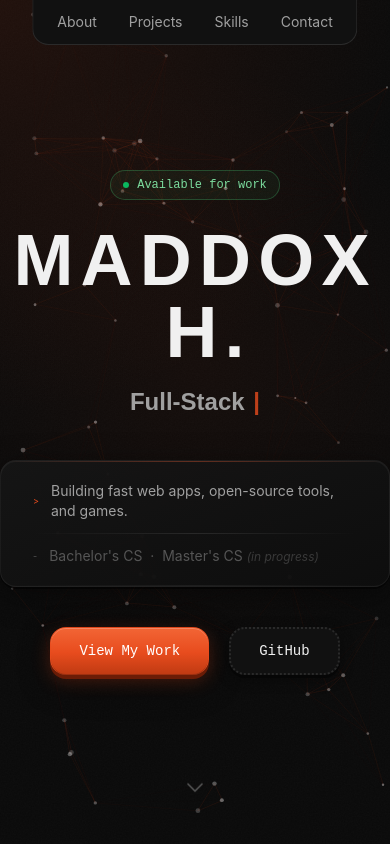
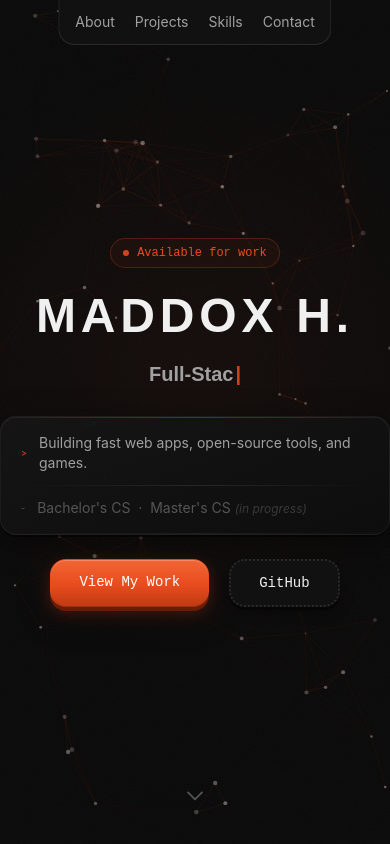
Before and after one commit to Aznos/Portfolio, a React app in the folder portfolio/: page / in a window 390 px wide. Shown: the top 844 px of the page. Built offline with nearby package versions, Linux system fonts and the light colour scheme; the HTML template or start-up script is replaced by a standard one.

Commit message:
Mobile improvements

```diff
--- a/portfolio/src/components/ContactSection.tsx
+++ b/portfolio/src/components/ContactSection.tsx
@@ -77,7 +77,7 @@ export default function ContactSection() {
             whileInView={{ opacity: 1, y: 0 }}
             viewport={{ once: true }}
             transition={{ duration: 0.5, delay: 0.1 }}
-            className="font-display text-5xl font-bold text-text-primary"
+            className="font-display text-4xl sm:text-5xl font-bold text-text-primary"
           >
             GET IN TOUCH
           </motion.h2>
--- a/portfolio/src/components/Hero.tsx
+++ b/portfolio/src/components/Hero.tsx
@@ -53,7 +53,7 @@ export default function Hero() {
                 <rect width="100%" height="100%" filter="url(#grain)"/>
             </svg>
             <motion.div
-                className="absolute pointer-events-none rounded-full"
+                className="hidden md:block absolute pointer-events-none rounded-full"
                 style={{
                     left: mouseXPx, top: mouseYPx,
                     translateX: '-50%', translateY: '-50%',
@@ -73,16 +73,15 @@ export default function Hero() {
                 <motion.div
                     initial={{ opacity: 0, y: -10 }} animate={{ opacity: 1, y: 0 }}
                     transition={{ delay: 0.1, duration: 0.5 }}
-                    className="mb-6 flex items-center gap-2 px-3 py-1.5 rounded-full text-xs font-mono select-none"
-                    style={{ border: '1px solid rgba(74,222,128,0.25)', background: 'rgba(74,222,128,0.05)', color: 'rgba(134,239,172,0.9)' }}
+                    className="mb-6 flex items-center gap-2 px-3 py-1.5 rounded-full text-xs font-mono select-none border border-accent-primary/25 bg-accent-primary/5 text-accent-primary"
                 >
-                    <span className="w-1.5 h-1.5 rounded-full bg-green-400 animate-pulse" />
+                    <span className="w-1.5 h-1.5 rounded-full bg-accent-primary animate-pulse" />
                     Available for work
                 </motion.div>
                 <motion.h1
                     variants={{ hidden: {}, visible: { transition: { staggerChildren: 0.055 } } }}
                     initial="hidden" animate="visible"
-                    className="text-center text-7xl font-display font-bold text-text-primary tracking-widest select-none"
+                    className="text-center text-5xl sm:text-7xl font-display font-bold text-text-primary tracking-widest select-none"
                 >
                     {TITLE_CHARS.map((ch, i) => (
                         <motion.span
@@ -106,7 +105,7 @@ export default function Hero() {
                 style={{ x: typewriterX, y: typewriterY }}
                 className="relative mt-4 h-9 flex items-center justify-center"
             >
-                <h2 className="text-2xl font-display font-bold text-text-secondary">
+                <h2 className="text-xl sm:text-3xl font-display font-bold text-text-secondary">
                     {displayed}<span className="animate-pulse text-accent-primary ml-0.5">|</span>
                 </h2>
             </motion.div>
@@ -116,7 +115,7 @@ export default function Hero() {
                 <motion.div
                     initial={{ opacity: 0, y: 14 }} animate={{ opacity: 1, y: 0 }}
                     transition={{ delay: 0.7, duration: 0.6, ease: [0.22, 1, 0.36, 1] }}
-                    className="relative mt-10 rounded-2xl cursor-default overflow-hidden"
+                    className="relative mt-6 sm:mt-10 rounded-2xl cursor-default overflow-hidden"
                     style={{
                         background: 'linear-gradient(160deg, rgba(22,22,22,0.95) 0%, rgba(14,14,14,0.95) 100%)',
                         border: '1px solid rgba(255,255,255,0.055)',
@@ -124,7 +123,7 @@ export default function Hero() {
                     }}
                 >
                     <div className="absolute inset-x-0 top-0 h-px bg-gradient-to-r from-transparent via-[#e84c1e55] to-transparent" />
-                    <div className="px-8 py-5 flex flex-col gap-3 min-w-[320px]">
+                    <div className="px-5 py-4 sm:px-8 sm:py-5 flex flex-col gap-3">
                         <div className="flex items-center gap-3">
                             <span className="shrink-0 text-accent-primary" style={{ fontSize: '9px', lineHeight: 1 }}>{'>'}</span>
                             <p className="text-sm font-sans text-text-secondary">Building fast web apps, open-source tools, and games.</p>
@@ -147,7 +146,7 @@ export default function Hero() {
                 <motion.div
                     initial={{ opacity: 0, y: 10 }} animate={{ opacity: 1, y: 0 }}
                     transition={{ delay: 0.9, duration: 0.5, ease: [0.22, 1, 0.36, 1] }}
-                    className="relative flex flex-row mt-10 gap-5"
+                    className="relative flex flex-row mt-6 sm:mt-10 gap-5"
                 >
                     <ViewWorkButton />
                     <GithubButton />
@@ -155,12 +154,16 @@ export default function Hero() {
             </motion.div>
 
             {/* Scroll cue */}
-            <div className="absolute bottom-10 left-1/2 -translate-x-1/2 animate-bounce text-text-muted">
+            <motion.div
+                className="absolute bottom-10 left-1/2 -translate-x-1/2 text-text-muted"
+                animate={{ y: [0, 6, 0] }}
+                transition={{ repeat: Infinity, duration: 1.4, ease: 'easeInOut' }}
+            >
                 <svg width="28" height="28" viewBox="0 0 24 24" fill="none"
                      stroke="currentColor" strokeWidth="1.5" strokeLinecap="round" strokeLinejoin="round">
                     <polyline points="6 9 12 15 18 9"/>
                 </svg>
-            </div>
+            </motion.div>
         </div>
     )
 }
--- a/portfolio/src/components/Navbar.tsx
+++ b/portfolio/src/components/Navbar.tsx
@@ -1,10 +1,17 @@
+import { motion } from 'framer-motion'
+
 export default function Navbar() {
   return (
-    <nav className="fixed top-0 left-1/2 -translate-x-1/2 z-50 rounded-b-2xl bg-bg-secondary border border-border border-t-0 px-6 py-3 flex items-center gap-8">
+    <motion.nav
+      className="fixed top-0 left-1/2 -translate-x-1/2 z-50 rounded-b-2xl bg-bg-secondary border border-border border-t-0 px-4 sm:px-6 py-3 flex items-center gap-5 sm:gap-8"
+      initial={{ opacity: 0, y: -10 }}
+      animate={{ opacity: 1, y: 0 }}
+      transition={{ duration: 0.4, ease: 'easeOut' }}
+    >
       <a href="#about" className="text-text-secondary hover:text-text-primary text-sm transition-colors">About</a>
       <a href="#projects" className="text-text-secondary hover:text-text-primary text-sm transition-colors">Projects</a>
       <a href="#skills" className="text-text-secondary hover:text-text-primary text-sm transition-colors">Skills</a>
       <a href="#contact" className="text-text-secondary hover:text-text-primary text-sm transition-colors">Contact</a>
-    </nav>
+    </motion.nav>
   )
 }
--- a/portfolio/src/components/ProjectCard.tsx
+++ b/portfolio/src/components/ProjectCard.tsx
@@ -32,7 +32,7 @@ export default function ProjectCard({ data, side, index }: ProjectCardProps) {
         style={{ boxShadow: '0 0 20px #e84c1e44, 0 0 40px #e84c1e22' }}
       />
 
-      <div className="relative w-80 rounded-lg border border-border bg-bg-secondary p-4 overflow-hidden">
+      <div className="relative w-full rounded-lg border border-border bg-bg-secondary p-4 overflow-hidden">
         <div
           className="absolute inset-x-0 top-0 h-px"
           style={{ background: 'linear-gradient(to right, transparent, #e84c1e55, transparent)' }}
--- a/portfolio/src/components/Projects.tsx
+++ b/portfolio/src/components/Projects.tsx
@@ -37,7 +37,7 @@ export default function Projects() {
           whileInView={{ opacity: 1, y: 0 }}
           viewport={{ once: true }}
           transition={{ duration: 0.5, delay: 0.1 }}
-          className="font-display text-5xl font-bold text-text-primary"
+          className="font-display text-4xl sm:text-5xl font-bold text-text-primary"
         >
           MY WORK
         </motion.h2>
@@ -78,7 +78,7 @@ export default function Projects() {
             <div
               key={p.id}
               className="absolute"
-              style={{ left: cardLeft, top: nodeY, transform: 'translateY(-50%)' }}
+              style={{ left: cardLeft, top: nodeY, transform: 'translateY(-50%)', width: CARD_WIDTH }}
             >
               <ProjectCard data={p} side={isLeft ? 'left' : 'right'} index={i} />
             </div>
--- a/portfolio/src/components/SkillsSection.tsx
+++ b/portfolio/src/components/SkillsSection.tsx
@@ -70,7 +70,7 @@ export default function SkillsSection() {
             whileInView={{ opacity: 1, y: 0 }}
             viewport={{ once: true }}
             transition={{ duration: 0.5, delay: 0.1 }}
-            className="font-display text-5xl font-bold text-text-primary"
+            className="font-display text-4xl sm:text-5xl font-bold text-text-primary"
           >
             SKILLS
           </motion.h2>
--- a/portfolio/src/components/StatsSection.tsx
+++ b/portfolio/src/components/StatsSection.tsx
@@ -151,7 +151,7 @@ export default function StatsSection() {
             whileInView={{ opacity: 1, y: 0 }}
             viewport={{ once: true }}
             transition={{ duration: 0.5, delay: 0.1 }}
-            className="font-display text-5xl font-bold text-text-primary"
+            className="font-display text-4xl sm:text-5xl font-bold text-text-primary"
           >
             PERFORMANCE STATS
           </motion.h2>
--- a/portfolio/src/components/hero/GithubButton.tsx
+++ b/portfolio/src/components/hero/GithubButton.tsx
@@ -2,7 +2,7 @@ import { useRef, useState } from 'react'
 import { motion, useMotionValue, useTransform, animate } from 'framer-motion'
 
 export default function GithubButton() {
-    const ref = useRef<HTMLButtonElement>(null)
+    const ref = useRef<HTMLAnchorElement>(null)
     const mouseX = useMotionValue(-999)
     const mouseY = useMotionValue(-999)
     const spotlightOpacity = useMotionValue(0)
@@ -15,8 +15,11 @@ export default function GithubButton() {
     )
 
     return (
-        <motion.button
+        <motion.a
             ref={ref}
+            href="https://github.com/aznos"
+            target="_blank"
+            rel="noopener noreferrer"
             onMouseMove={(e) => {
                 if (!ref.current) return
                 const r = ref.current.getBoundingClientRect()
@@ -48,6 +51,6 @@ export default function GithubButton() {
                 style={{ background: spotlightBg, opacity: spotlightOpacity }}
             />
             <span className="relative z-10">GitHub</span>
-        </motion.button>
+        </motion.a>
     )
 }
--- a/portfolio/src/components/hero/ViewWorkButton.tsx
+++ b/portfolio/src/components/hero/ViewWorkButton.tsx
@@ -2,7 +2,8 @@ import { motion } from 'framer-motion'
 
 export default function ViewWorkButton() {
     return (
-        <motion.button
+        <motion.a
+            href="#projects"
             initial="rest"
             whileHover="hover"
             whileTap="tap"
@@ -47,6 +48,6 @@ export default function ViewWorkButton() {
             }}
         >
             <span className="relative z-10">View My Work</span>
-        </motion.button>
+        </motion.a>
     )
 }
```
